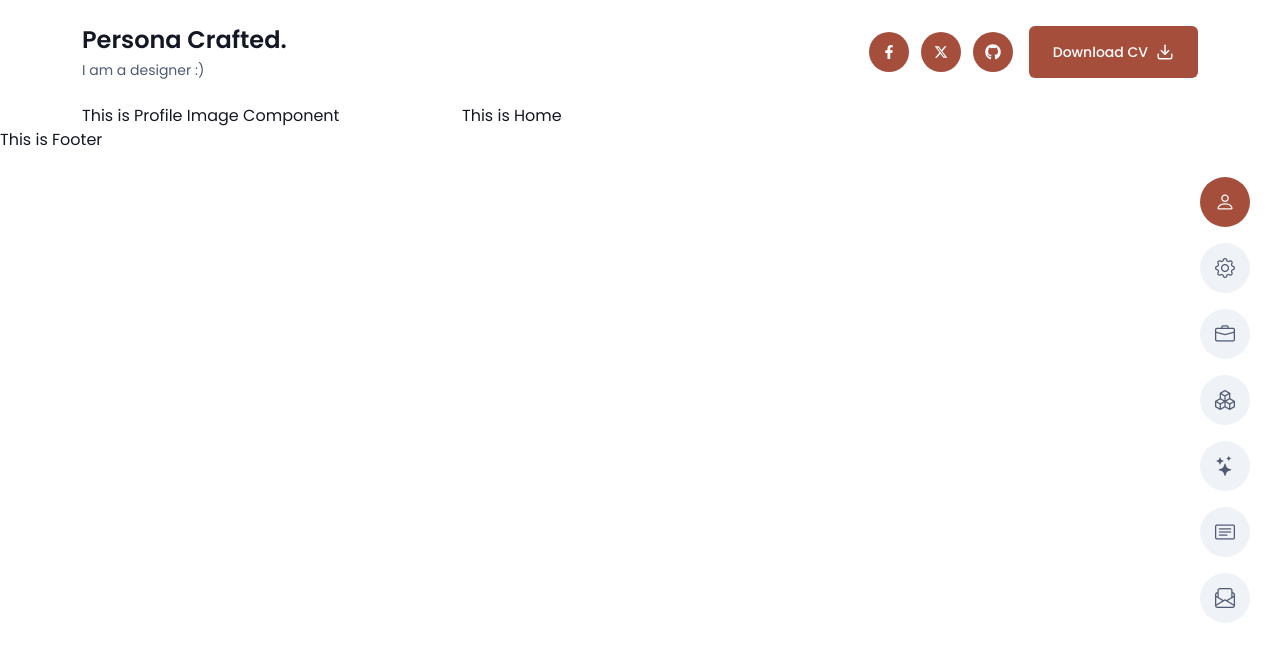
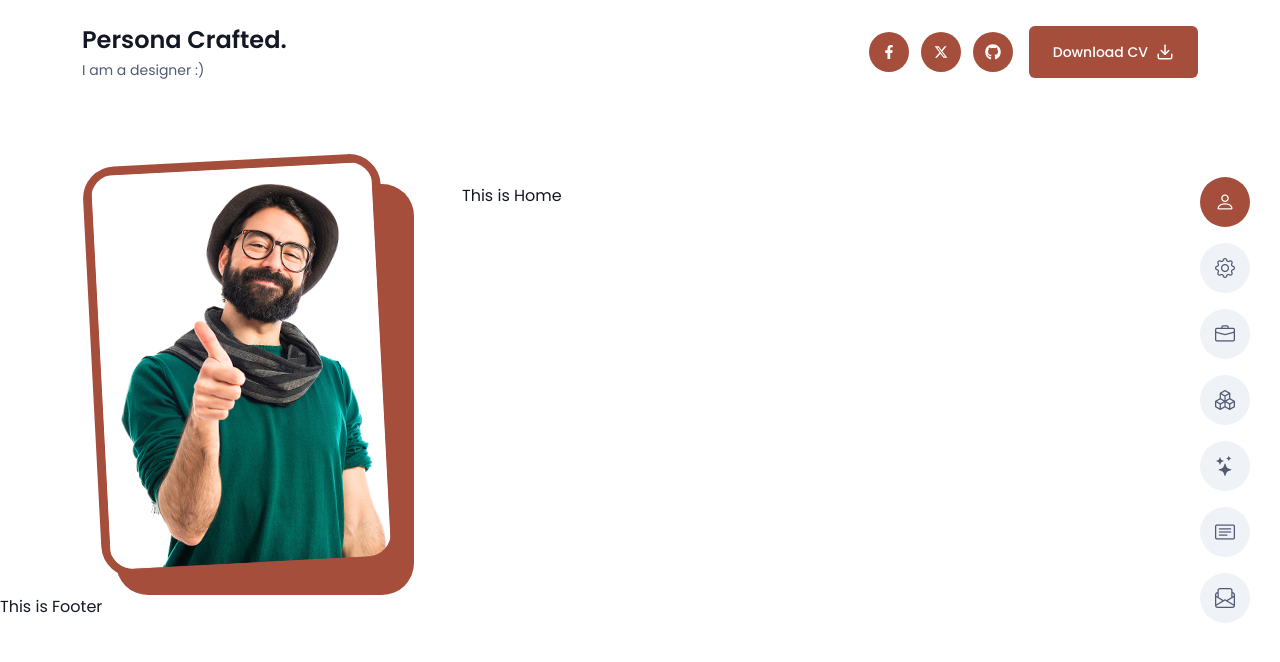
Before and after one commit to AbrarulRhythm/persona-crafted, a React (Vite) app: page / in a window 1280 px wide. Shown: the top 662 px of the page. Built offline with nearby package versions, Linux system fonts and the light colour scheme.

Commit message:
added profile image component

```diff
--- a/src/components/Header/Header.jsx
+++ b/src/components/Header/Header.jsx
@@ -32,7 +32,7 @@ const Header = () => {
                             </div>
                             {/* Nav Toggler End */}
 
-                            <div className={`w-[65%] md:w-[50%] duration-700 lg:w-auto h-screen lg:h-auto absolute lg:static right-0 top-0 bottom-0 bg-white lg:bg-transparent p-6 lg:p-0 shadow-lg lg:shadow-none ${openSideMenu ? '' : 'translate-x-full lg:translate-none'}`}>
+                            <div className={`w-[65%] md:w-[50%] z-30 duration-700 lg:w-auto h-screen lg:h-auto absolute lg:static right-0 top-0 bottom-0 bg-white lg:bg-transparent p-6 lg:p-0 shadow-lg lg:shadow-none ${openSideMenu ? '' : 'translate-x-full lg:translate-none'}`}>
                                 <ul className='header-menu block lg:hidden mt-11'>
                                     {
                                         navigationData.map((data) => {
--- a/src/components/ProfileImage/ProfileImage.jsx
+++ b/src/components/ProfileImage/ProfileImage.jsx
@@ -1,9 +1,14 @@
 import React from 'react';
+import profileImage from '../../assets/profile.png';
 
 const ProfileImage = () => {
     return (
-        <div>
-            <h1>This is Profile Image Component</h1>
+        <div className='profileImage w-auto md:w-[50%] lg:w-auto md:mx-auto ml-[58px] lg:ml-[34px] mr-6 lg:mr-6'>
+            <div className='bg-primary rounded-4xl group'>
+                <div className='-translate-y-6 -translate-x-6 -rotate-3 group-hover:rotate-0 duration-300'>
+                    <img className='w-full bg-primary border-8 border-primary rounded-4xl' src={profileImage} alt='Profile Image' />
+                </div>
+            </div>
         </div>
     );
 };
--- a/src/pages/Root/Root.jsx
+++ b/src/pages/Root/Root.jsx
@@ -11,7 +11,7 @@ const Root = () => {
             <Header></Header>
             <SideNav></SideNav>
             <main id='content' className='site-main'>
-                <section className='content-area'>
+                <section className='content-area mt-12 lg:mt-20'>
                     <div className='container'>
                         <div className='flex flex-wrap -mx-3'>
                             {/* Profile Image */}
```
Also changed, not shown: src/assets/profile.png (added).
